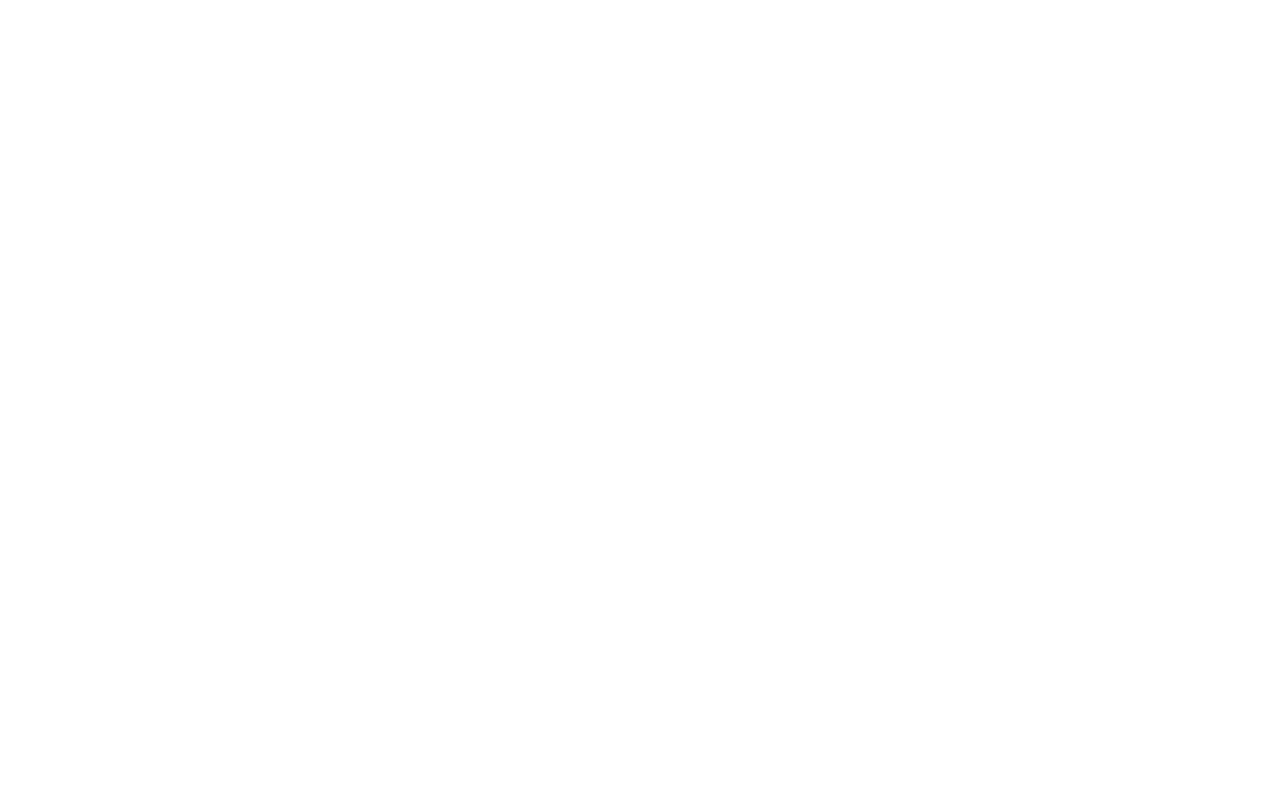
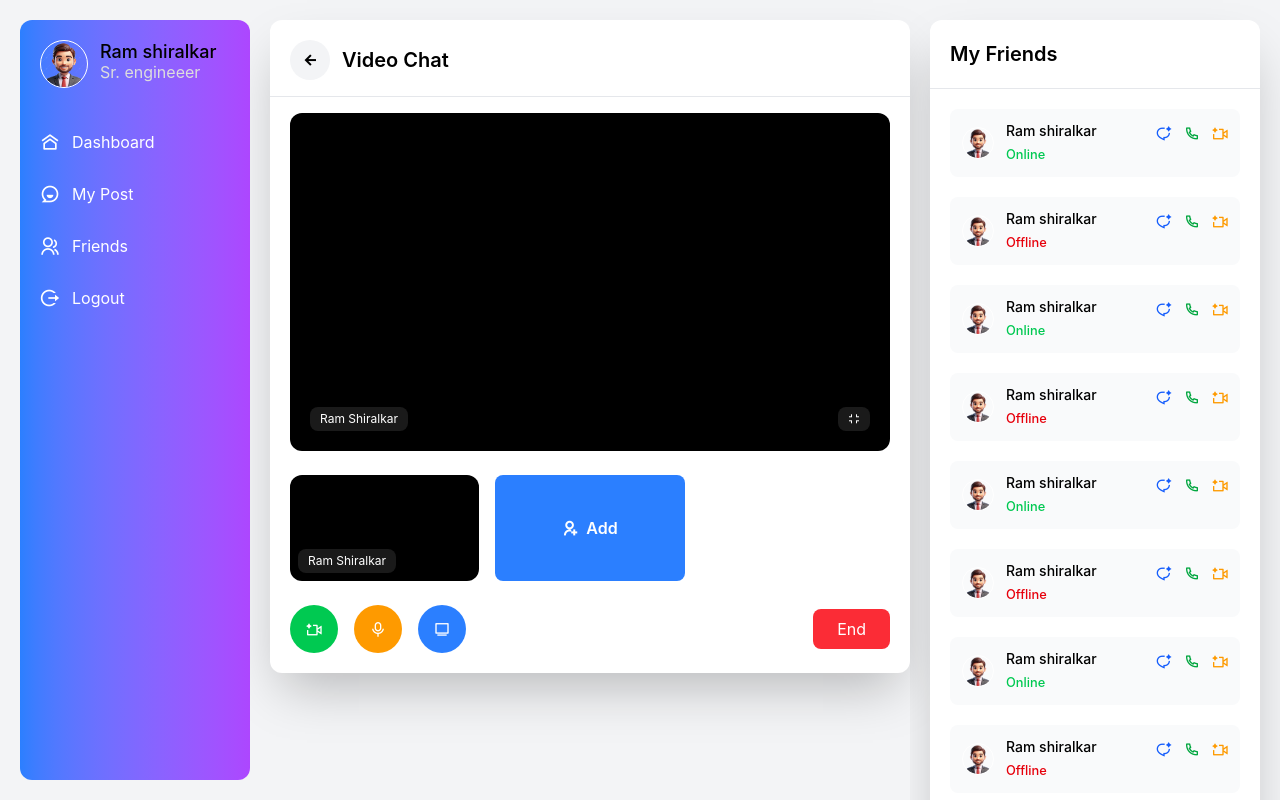
Before and after one commit to KaptainKrishna/typescript_practice, a React (Vite) app: page /app/video-chat in a window 1280 px wide. Before the commit this address had no page. Built offline with nearby package versions, Linux system fonts and the light colour scheme.

Commit message:
added components

```diff
--- a/src/App.tsx
+++ b/src/App.tsx
@@ -1,17 +1,24 @@
 import { BrowserRouter, Routes, Route } from "react-router-dom";
 import "remixicon/fonts/remixicon.css";
-import Home from "./component/Home";
+import Home from "./component/app/Home";
 import Layout from "./component/app/Layout";
-import Friends from "./component/Friends";
-import Posts from "./component/Posts";
+import Friends from "./component/app/Friends";
+import Posts from "./component/app/Posts";
+import Dashboard from "./component/app/Dashboard";
+import Video from "./component/app/Video";
+import Audio from "./component/app/Audio";
 const App = () => {
   return (
     <BrowserRouter>
       <Routes>
         <Route path="/" element={<Home />} />
-        <Route path="/friends" element={<Friends />} />
-        <Route path="/posts" element={<Posts />} />
-        <Route path="/layout" element={<Layout />} />
+        <Route path="/app" element={<Layout />}>
+          <Route path="dashboard" element={<Dashboard />} />
+          <Route path="my-posts" element={<Posts />} />
+          <Route path="friends" element={<Friends />} />
+          <Route path="video-chat" element={<Video />} />
+          <Route path="audio-chat" element={<Audio />} />
+        </Route>
       </Routes>
     </BrowserRouter>
   );
--- /dev/null
+++ b/src/component/app/Audio.tsx
@@ -0,0 +1,9 @@
+const Audio = () => {
+  return (
+    <div>
+      <h1>welcome </h1>
+    </div>
+  );
+};
+
+export default Audio;
--- /dev/null
+++ b/src/component/app/Dashboard.tsx
@@ -0,0 +1,5 @@
+const Dashboard = () => {
+  return <div>Dashboard</div>;
+};
+
+export default Dashboard;
--- a/src/component/app/Layout.tsx
+++ b/src/component/app/Layout.tsx
@@ -1,75 +1,147 @@
-import { Link } from "react-router-dom";
+import { Link, Outlet, useLocation } from "react-router-dom";
 import Avatar from "../shared/Avatar";
+import { useState } from "react";
 
 const Layout = () => {
+  const { pathname } = useLocation();
+
   const leftAsideSize = 270;
   const rightAsideSize = 370;
+  const collapseSize = 90;
+
+  const [open, setOpen] = useState(leftAsideSize);
+
   const menus = [
     {
       icon: "ri-home-9-line",
-      href: "/",
+      href: "/app/dashboard",
       title: "dashboard",
     },
     {
       icon: "ri-chat-smile-3-line",
-      href: "/posts",
+      href: "/app/my-posts",
       title: "my post",
     },
     {
       icon: "ri-group-line",
-      href: "/friends",
+      href: "/app/friends",
       title: "friends",
     },
   ];
+
+  const isCollapsed = open === collapseSize;
+
   return (
     <div className="min-h-screen bg-gray-100">
+      {/* LEFT SIDEBAR */}
       <aside
         className="h-screen fixed top-0 left-0 overflow-auto p-5"
-        style={{ width: leftAsideSize }}
+        style={{
+          width: open,
+          transition: "width 0.3s ease",
+        }}
       >
-        <div className=" space-y-8 bg-white h-full p-5 rounded-xl bg-linear-to-r from-blue-500 to-purple-500">
+        <div className="space-y-8 bg-white h-full p-5 rounded-xl bg-linear-to-r from-blue-500 to-purple-500">
+          {/* Avatar */}
+          {isCollapsed ? (
+            <div className="flex justify-center">
+              <Avatar img="/images/avt.png" size="md" />
+            </div>
+          ) : (
             <Avatar
               img="/images/avt.png"
               title="Ram shiralkar"
               subtitle="Sr. engineeer"
             />
+          )}
 
-          <div>
+          {/* MENU */}
+          <div
+            className={`flex flex-col gap-2 ${
+              isCollapsed ? "items-center" : ""
+            }`}
+          >
             {menus.map((item, index) => (
               <Link
                 key={index}
                 to={item.href}
-                className="flex gap-3 items-center text-white py-2 hover:text-gray-200"
+                title={item.title}
+                className={`text-white py-2 hover:text-gray-200 ${
+                  isCollapsed
+                    ? "flex justify-center"
+                    : "flex gap-3 items-center"
+                }`}
               >
                 <i className={`${item.icon} text-xl`} />
-                <label className="capitalize">{item.title}</label>
+
+                {/* Hide text when collapsed */}
+                {!isCollapsed && (
+                  <label className="capitalize cursor-pointer">
+                    {item.title}
+                  </label>
+                )}
               </Link>
             ))}
 
-            <button className="flex gap-3 items-center text-white py-2 hover:text-gray-200 ">
+            {/* Logout */}
+            <button
+              title="Logout"
+              className={`text-white py-2 hover:text-gray-200 ${
+                isCollapsed ? "flex justify-center" : "flex gap-3 items-center"
+              }`}
+            >
               <i className="ri-logout-circle-r-line text-xl" />
-              Logout
+
+              {!isCollapsed && <span>Logout</span>}
             </button>
           </div>
         </div>
       </aside>
 
+      {/* MAIN CONTENT */}
       <section
         className="py-5"
         style={{
-          marginLeft: leftAsideSize,
-          width: `calc(100% - ${rightAsideSize + leftAsideSize}px)`,
+          marginLeft: open,
+          width: `calc(100% - ${open + rightAsideSize}px)`,
+          transition: "margin-left 0.3s ease, width 0.3s ease",
         }}
       >
-        <div className="bg-white p-5 shadow-2xl rounded-xl">welcome</div>
+        <div className="bg-white p-5 shadow-2xl rounded-xl">
+          {/* HEADER */}
+          <div className="flex gap-3 items-center">
+            <button
+              className="w-10 h-10 rounded-full bg-gray-100 hover:bg-slate-200"
+              onClick={() =>
+                setOpen(isCollapsed ? leftAsideSize : collapseSize)
+              }
+            >
+              <i
+                className={`${
+                  isCollapsed ? "ri-arrow-right-line" : "ri-arrow-left-line"
+                } font-semibold`}
+              />
+            </button>
+
+            <h1 className="capitalize font-semibold text-xl">
+              {pathname.split("/").pop()?.split("-").join(" ")}
+            </h1>
+          </div>
+
+          <div className="border-b border-gray-200 -mx-5 my-4" />
+
+          <Outlet />
+        </div>
       </section>
 
+      {/* RIGHT SIDEBAR */}
       <aside
         className="h-screen fixed right-0 top-0 overflow-auto p-5"
         style={{ width: rightAsideSize }}
       >
         <div className="bg-white shadow-2xl rounded-xl p-5">
           <h1 className="text-xl font-semibold">My Friends</h1>
+
           <div className="border-b border-gray-200 -mx-5 my-5" />
 
           <div className="space-y-5">
@@ -86,31 +158,40 @@
                     title="Ram shiralkar"
                     subtitle={
                       <small
-                        className={`${index % 2 === 0 ? "text-green-500" : "text-red-600"} font-medium`}
+                        className={`${
+                          index % 2 === 0 ? "text-green-500" : "text-red-600"
+                        } font-medium`}
                       >
                         {index % 2 === 0 ? "Online" : "Offline"}
                       </small>
                     }
                   />
+
                   <div className="space-x-3">
                     <button
                       className="hover:text-blue-500 text-blue-600"
                       title="Chat"
                     >
-                      <i className="ri-chat-ai-line"></i>
+                      <i className="ri-chat-ai-line" />
                     </button>
+
+                    <Link to="/app/audio-chat">
                       <button
                         className="hover:text-green-500 text-green-600"
                         title="Call"
                       >
-                      <i className="ri-phone-line"></i>
+                        <i className="ri-phone-line" />
                       </button>
+                    </Link>
+
+                    <Link to="/app/video-chat">
                       <button
                         className="hover:text-amber-600 text-amber-500"
                         title="Video Call"
                       >
-                      <i className="ri-video-on-ai-line"></i>
+                        <i className="ri-video-on-ai-line" />
                       </button>
+                    </Link>
                   </div>
                 </div>
               ))}
--- /dev/null
+++ b/src/component/app/Video.tsx
@@ -0,0 +1,62 @@
+const Video = () => {
+  return (
+    <div className="space-y-6">
+      <div className="bg-black w-full h-0 relative pb-[56.25%] rounded-xl">
+        <video className="w-full h-full absolute top-0 left-0"></video>
+        <button
+          className="absolute bottom-5 left-5 text-white px-2.5 py-1 text-xs rounded-lg"
+          style={{
+            background: "rgba(255,255,255,0.1)",
+          }}
+        >
+          Ram Shiralkar
+        </button>
+        <button
+          className="absolute bottom-5 right-5 text-white px-2.5 py-1 text-xs rounded-lg hover:scale-125 transition-transform duration-300 ease-in-out"
+          style={{
+            background: "rgba(255,255,255,0.1)",
+          }}
+        >
+          <i className="ri-fullscreen-exit-line"></i>
+        </button>
+      </div>
+      <div className="grid grid-cols-3 gap-4">
+        <div className="bg-black w-full h-0 relative pb-[56.25%] rounded-xl">
+          <video className="w-full h-full absolute top-0 left-0"></video>
+          <button
+            className="absolute bottom-2 left-2 text-white px-2.5 py-1 text-xs rounded-lg"
+            style={{
+              background: "rgba(255,255,255,0.1)",
+            }}
+          >
+            Ram Shiralkar
+          </button>
+        </div>
+        <button className="bg-blue-500 rounded-lg text-white font-semibold hover:bg-blue-400">
+          <i className="ri-user-add-line mr-2"></i>
+          Add
+        </button>
+      </div>
+      <div className="flex justify-between items-center">
+        <div className="space-x-4">
+          <button className="bg-green-500 text-white w-12 h-12 rounded-full hover:bg-green-400">
+            <i className="ri-video-on-ai-line"></i>
+          </button>
+          <button className="bg-amber-500 text-white w-12 h-12 rounded-full hover:bg-amber-400">
+            <i className="ri-mic-line"></i>
+          </button>
+          <button className="bg-blue-500 text-white w-12 h-12 rounded-full hover:bg-blue-400">
+            <i className="ri-tv-2-line"></i>
+          </button>
+        </div>
+        <div>
+          <button className="px-6 py-2 rounded-lg bg-red-500 text-white hover:bg-red-400 ">
+            End
+          </button>
+        </div>
+      </div>
+    </div>
+  );
+};
+
+export default Video;
```
Also changed, not shown: src/component/app/Friends.tsx (renamed from src/component/Friends.tsx), src/component/app/Home.tsx (renamed from src/component/Home.tsx), src/component/app/Posts.tsx (renamed from src/component/Posts.tsx). Lines whose indentation alone changed are shown as unchanged.
